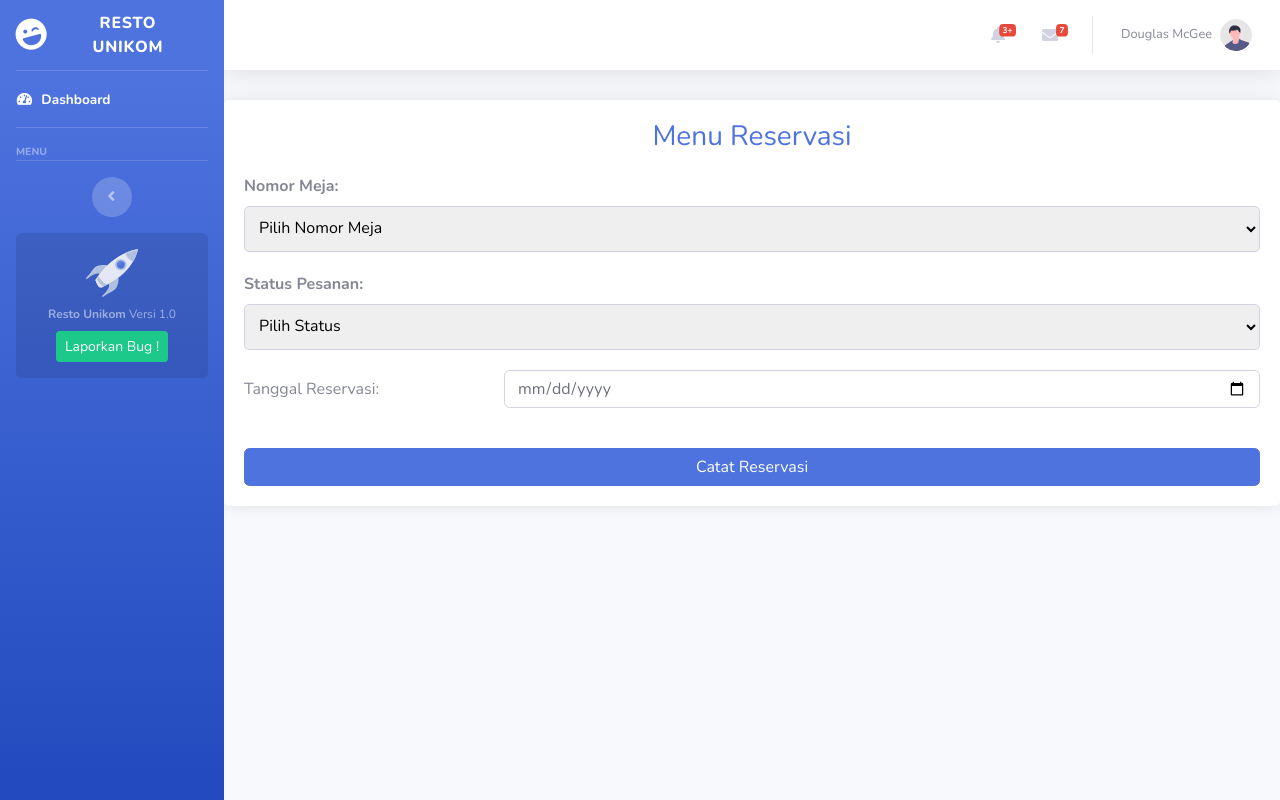
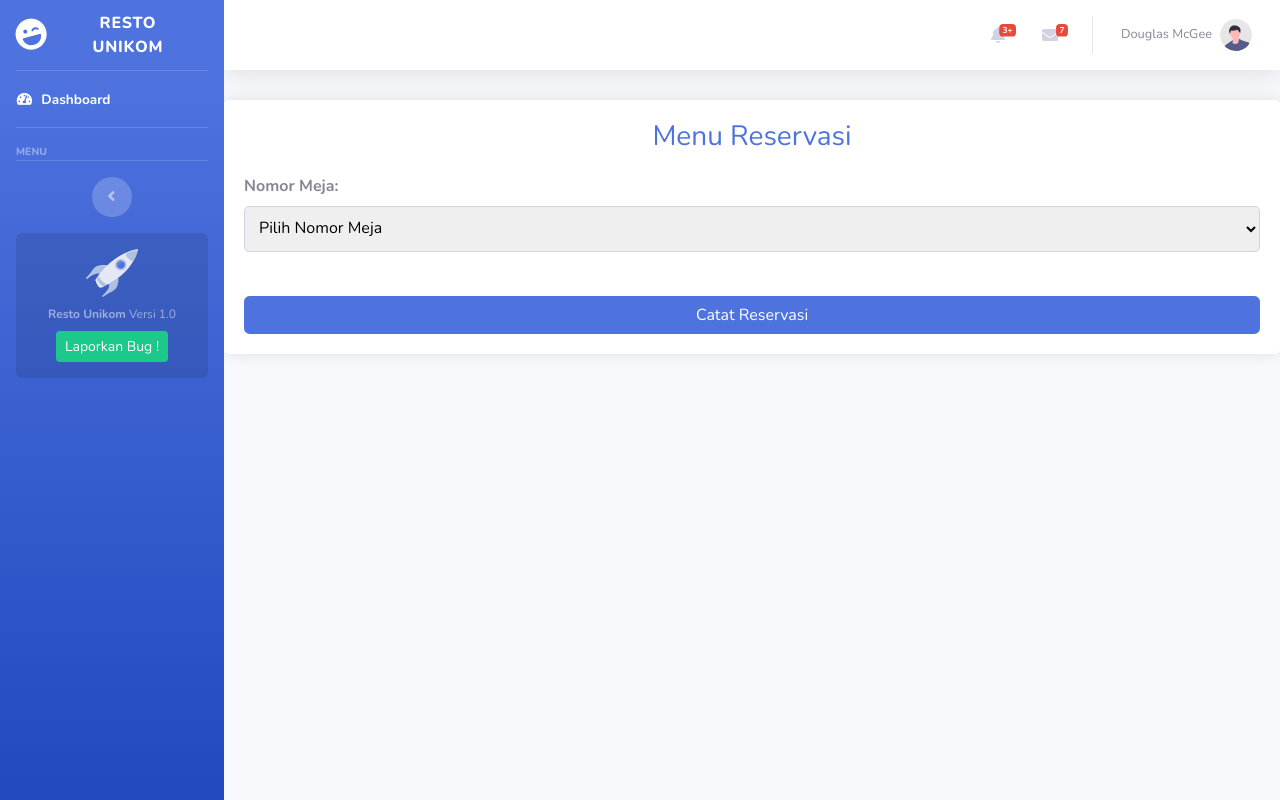
Before and after one commit to xturus138/adminWebsite, a PHP site: page /reservasi-pesanan-pelayan.php in a window 1280 px wide. Run offline with PHP 8.4, Linux system fonts and the light colour scheme; a user stored in the database is signed in; tables that the repository leaves empty hold one stand-in row (values such as "Sample post").

Commit message:
Memperbaharui menu reservasi

```diff
--- a/reservasi-pesanan-pelayan.php
+++ b/reservasi-pesanan-pelayan.php
@@ -434,7 +434,7 @@
                                 <option value="" disabled selected>Pilih Nomor Meja</option>
                                 <?php
                                 include('config.php');
-                                $query = "SELECT no_meja, kapasitas, status_meja FROM meja";
+                                $query = "SELECT no_meja, kapasitas, status_meja FROM meja WHERE status_meja = 'kosong'";
                                 $result = mysqli_query($db, $query);
                                 while ($row = mysqli_fetch_assoc($result)) {
                                     $no_meja = $row['no_meja'];
@@ -445,33 +445,13 @@
                                 ?>
                             </select>
                         </div>
-
-                        <div class="order-status">
-                            <label for="order-status">Status Pesanan:</label>
-                            <select id="order-status" name="order_status" required>
-                                <option value="" disabled selected>Pilih Status</option>
-                                <option value="kosong">Kosong</option>
-                                <option value="dine in">Dine In</option>
-                                <option value="take away">Take Away</option>
-                            </select>
-                        </div>
-
-                        <div class="order-date form-group row">
-                            <label for="order-date" class="col-sm-3 col-form-label">Tanggal Reservasi:</label>
-                            <div class="col-sm-9">
-                                <input type="date" id="order-date" name="order_date" class="form-control" required>
-                            </div>
-                        </div>
                         <br>
                         <button type="submit" class="btn btn-primary btn-block">Catat Reservasi</button>
-
                     </form>
                 </div>
             </body>
 
             <!-- End of Page Content -->
-
-
 
         </div>
         <!-- End of Content Wrapper -->
```
Also changed, not shown: reservasi-pesanan-insert-pelayan.php (+6 -5 lines).
